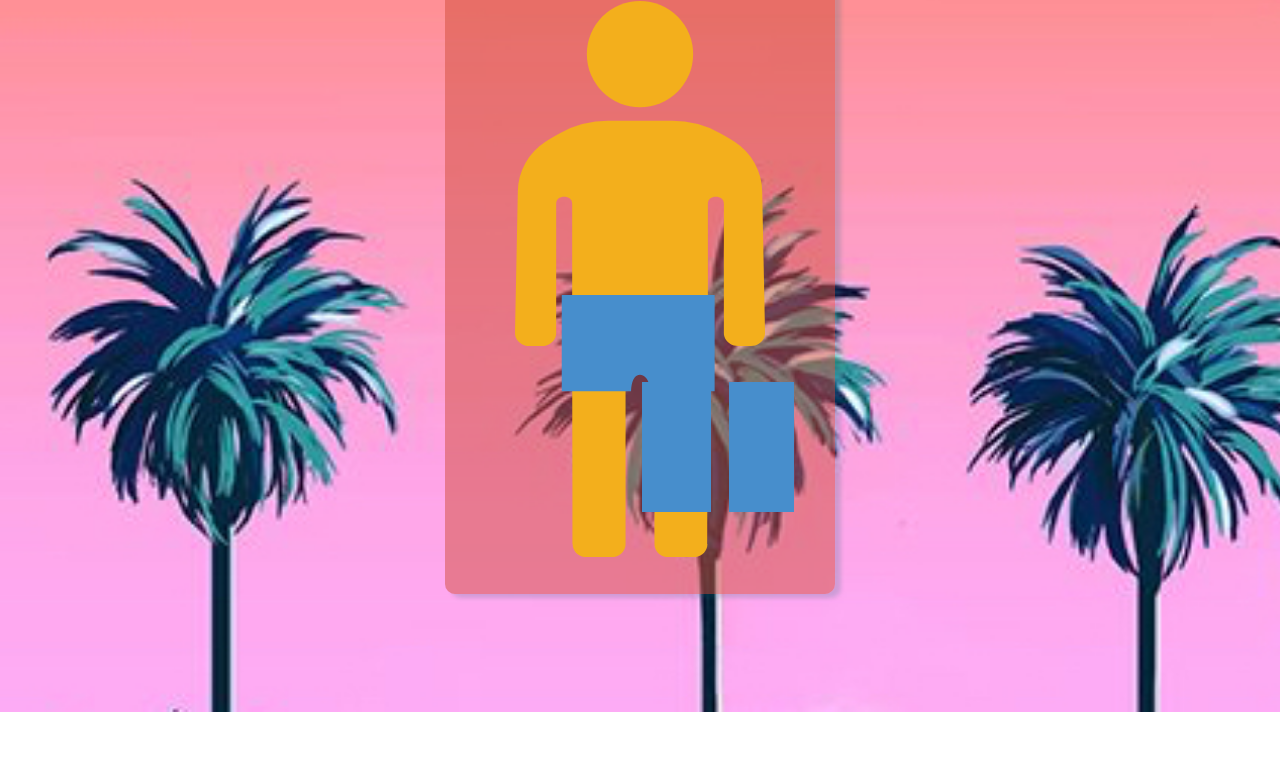
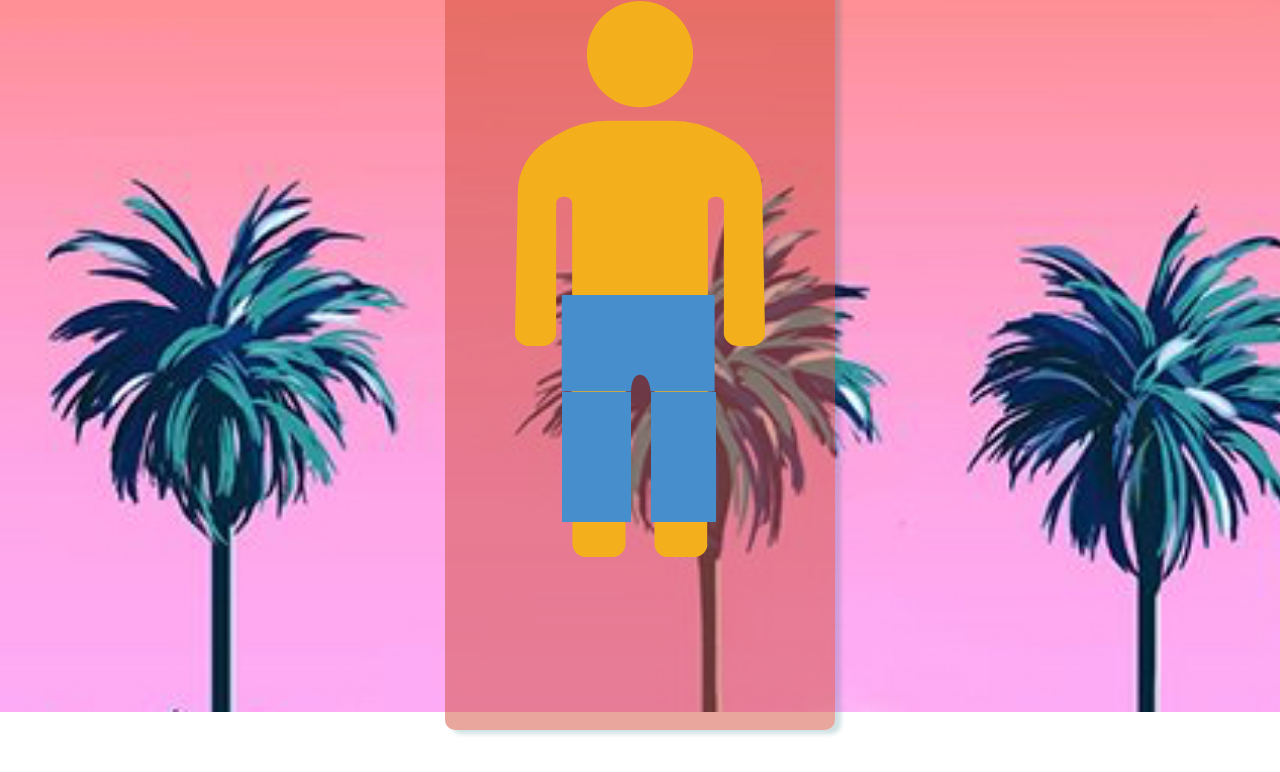
Before and after one commit to brybrophy/the_summer_rip, a plain HTML site: page index.html in a window 1280 px wide. Shown: the part 170-942 px from the top of the page. Drawn offline with nearby package versions, Linux system fonts and the light colour scheme.

Commit message:
Fix moving pantlegs

```diff
--- a/index.html
+++ b/index.html
@@ -13,9 +13,9 @@
       <div class="guy">
         <img id="sunglasses" src="sunglasses.svg"/>
         <svg id="Layer_1" data-name="Layer 1" xmlns="http://www.w3.org/2000/svg" viewBox="0 0 212.56 472.87"><defs><style>.cls-1{fill:#f3af1c;}.cls-2{fill:#478ecc;}</style></defs><title>baseperson</title><circle class="cls-1" cx="106.28" cy="45.19" r="45.19"/><path class="cls-1" d="M389.42,330.84A51,51,0,0,0,366.26,289q-2.31-1.49-4.74-3-4.19-2.54-8.24-4.74A84.8,84.8,0,0,0,312.77,271H258.32a84.8,84.8,0,0,0-40.51,10.31q-4,2.2-8.24,4.74-2.43,1.48-4.74,3a51,51,0,0,0-23.16,41.83l-2.4,120.52c0,6.11,5.4,11.11,12,11.11h11c6.6,0,12-5,12-11.11V341.42c0-3.76,3-5.8,6.8-5.8s6.8,2,6.8,5.8V444c0,.72.39,186.93.39,186.93,0,6.11,5.4,11.1,12,11.1h21c6.6,0,12-5,12-11.1v-169a6.8,6.8,0,0,1,6.8-6.8h11a6.8,6.8,0,0,1,6.8,6.8v169c0,6.11,5.4,11.1,12,11.1h21c6.6,0,12-5,12-11.1,0,0,.39-186.22.39-186.93V341.42c0-3.76,3-5.8,6.8-5.8s6.8,2,6.8,5.8V451.36c0,6.11,5.4,11.11,12,11.11h11c6.6,0,12-5,12-11.11Z" transform="translate(-179.26 -169.13)"/><path class="cls-2" d="M219,419H349v82H294.5v-1s-1.41-13-9-13S278,501,278,501H219Z" transform="translate(-179.26 -169.13)"/></svg>
+        <div id="lowLeftLeg"></div>
+        <div id="lowRightLeg"></div>
       </div>
-      <div id="lowLeftLeg"></div>
-      <div id="lowRightLeg"></div>
     </div>
 
     <audio id="audio" src="http://www.zapsplat.com/wp-content/uploads/2015/sound-effects-two/foley-cloth-denim-rip-003.mp3"></audio>
--- a/index.js
+++ b/index.js
@@ -1,14 +1,14 @@
 'use strict';
 
 (function(){
-  const $lowLeftLeg = $('#lowLeftLeg');
-  const $lowRightLeg = $('#lowRightLeg');
+  var $lowLeftLeg = $('#lowLeftLeg');
+  var $lowRightLeg = $('#lowRightLeg');
   let pantsLeft = 2;
   $('#sunglasses').hide()
 
-  const audio = document.getElementById("audio");
+  var audio = document.getElementById("audio");
 
-  const yello = document.getElementById("yello");
+  var yello = document.getElementById("yello");
 
 
   $lowLeftLeg.click(() => {
@@ -29,7 +29,7 @@
     }
   });
 
-  const pantsOff = function() {
+  var pantsOff = function() {
     $('#sunglasses').fadeIn(1000);
     yello.play();
   }
--- a/style.css
+++ b/style.css
@@ -42,21 +42,23 @@ h1 {
 }
 
 #lowLeftLeg {
+  background-color: #478ecc;
+  bottom: 172px;
+  display: inline-block;
+  height: 130px;
+  position: relative;
+  right: 9px;
+  width: 69px;
   z-index: 3;
-  background-color: #478ecc;
-  height: 130px;
-  width: 69px;
-  position: absolute;
-  top: 570px;
-  left: 642px;
 }
 
 #lowRightLeg {
+  background-color: #478ecc;
+  bottom: 172px;
+  display: inline-block;
+  height: 130px;
+  left: 7px;
+  position: relative;
+  width: 65px;
   z-index: 3;
-  background-color: #478ecc;
-  height: 130px;
-  width: 65px;
-  position: absolute;
-  top: 570px;
-  left: 729px;
 }
```
